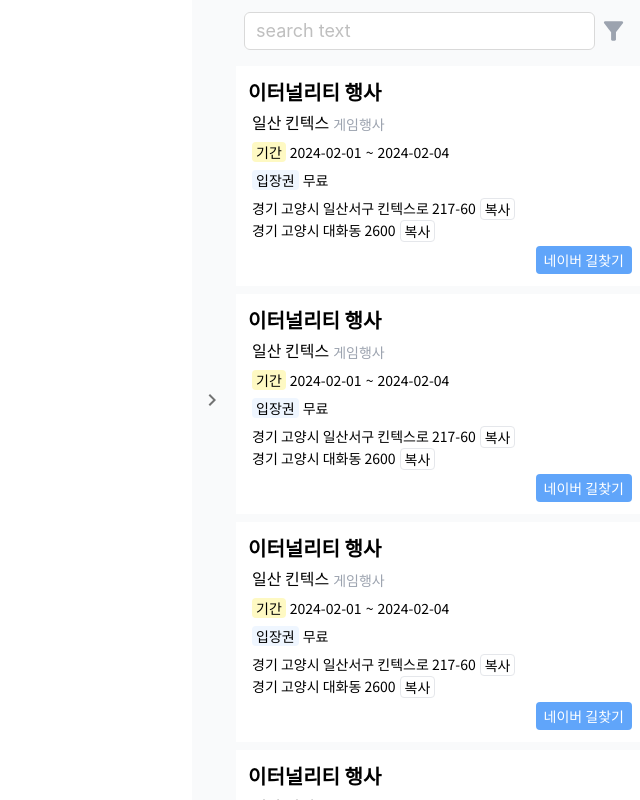
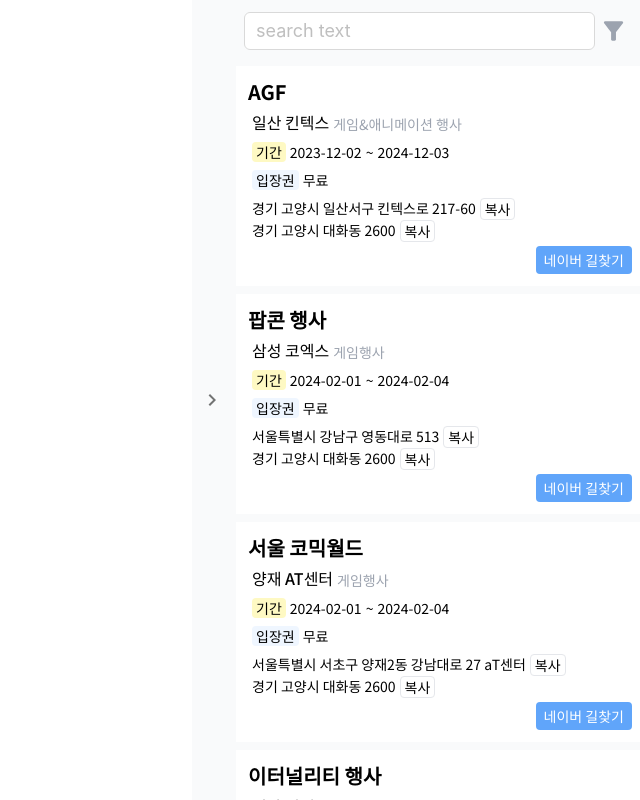
Before and after one commit to kimdongjang/anime-event-maps, a Next.js app: page / in a window 1280 px wide. Shown: the whole page, without its empty margins (640-1280 px from the left). Built offline with nearby package versions, Linux system fonts and the light colour scheme.

Commit message:
map 훅 작업 필요

```diff
--- a/src/components/Event/Summary/index.tsx
+++ b/src/components/Event/Summary/index.tsx
@@ -1,14 +1,18 @@
 import { IEvent } from '@/services/event/@types';
 import { MdLocationOn } from 'react-icons/md';
 import { useRouter } from 'next/navigation';
+import classNames from 'classnames';
+import { MouseEventHandler } from 'react';
 
 interface IEventSummaryProps {
   event: IEvent;
+  className?: string;
+  onClick: (event: IEvent) => void
 }
 
 export const EventSummary = (props: IEventSummaryProps) => {
   const router = useRouter();
-  const { event } = props;
+  const { event, className, onClick } = props;
 
   const handleCopyClipBoard = async (text: string) => {
     try {
@@ -85,8 +89,10 @@ export const EventSummary = (props: IEventSummaryProps) => {
       </div>
     );
   };
+
   return (
-    <div className="bg-white p-3 m-1 w-full">
+    <div className={classNames(className, "bg-white hover:bg-blue-100 p-3 m-1 w-full cursor-pointer")}
+      onClick={() => { onClick(event) }}>
       {/* 타이틀 */}
       <h2 className="font-bold text-xl">{event.title}</h2>
       {/* 이미지 */}
--- a/src/components/Map/index.tsx
+++ b/src/components/Map/index.tsx
@@ -20,15 +20,15 @@ export const Map = ({
     initialCenter = INITIAL_CENTER,
     initialZoom = INITIAL_ZOOM,
 }: Props) => {
-    const [markers, setMarkers] = useRecoilState(markerStore);
+    const [markerList, setMarkerList] = useRecoilState(markerStore);
     const mapRef = useRef<NaverMap | null>(null);
-    const [map, setMap] = useState<NaverMap>();
     const mapInitRef = useRef<NodeJS.Timeout>()
+    const [naverMap, setNaverMap] = useState<NaverMap>();
 
     const addMarker = (event: IEvent) => {
         const marker = new naver.maps.Marker({
-            position: new naver.maps.LatLng(event.lat as number, event.lng as number),
-            map: map
+            position: new naver.maps.LatLng(event.lat, event.lng),
+            map: naverMap
         });
         const infoWindow = new naver.maps.InfoWindow({
             content: [
@@ -42,9 +42,14 @@ export const Map = ({
             if (infoWindow.getMap()) {
                 infoWindow.close();
             } else {
-                !!map && infoWindow.open(map, marker)
+                !!naverMap && infoWindow.open(naverMap, marker)
             }
         })
+    }
+    const panToMarker = (event: IEvent) => {
+        if (!!naverMap) {
+            naverMap.panTo(new naver.maps.LatLng(event.lat, event.lng))
+        }
     }
 
     const initializeMap = () => {
@@ -60,20 +65,21 @@ export const Map = ({
         };
         //새로운 네이버 맵 인스턴스 생성
         const map = new window.naver.maps.Map(mapId, mapOptions);
-        setMap(map);
+        setNaverMap(map);
 
         mapRef.current = map;
     };
 
     useEffect(() => {
-        if (!!map && !!markers.markerList) {
-            markers.markerList.map((data, i) => {
+        if (!!naverMap && !!markerList) {
+            markerList.map((data, i) => {
+                // 선택된 리스트를 지도에 마커로 표시
                 if (data.checked) {
                     addMarker(data.event)
                 }
             })
         }
-    }, [markers, map])
+    }, [markerList, naverMap])
 
     /**
      * 네이버 맵 api가 온전히 로드가 되지 않아서 타이머로 초기화를 진행
@@ -93,10 +99,10 @@ export const Map = ({
     }, []);
 
     useEffect(() => {
-        if (!!map) {
+        if (!!naverMap) {
             clearInterval(mapInitRef.current);
         }
-    }, [map])
+    }, [naverMap])
 
     return (
         <>
--- a/src/components/Sidebar/index.tsx
+++ b/src/components/Sidebar/index.tsx
@@ -10,8 +10,8 @@ import { SearchBox } from '../SearchBox';
 import { IEvent } from '@/services/event/@types';
 import { sampleEvents } from '@/constants/sample';
 import { useRecoilState } from 'recoil';
-import { IMarkerStore, markerStore } from '@/stores/MarkerStore';
 import { IMarker } from '@/constants/common';
+import { markerStore } from '@/stores/MarkerStore';
 
 interface ISidebar {
   handleShow: any;
@@ -19,8 +19,8 @@ interface ISidebar {
   className?: string;
 }
 const Sidebar = (props: ISidebar) => {
+  const [markerList, setMarkerList] = useRecoilState(markerStore);
   const { className, handleShow, isShow } = props;
-  const [markers, setMarkers] = useRecoilState(markerStore);
   const renderBtn = () => {
     if (isShow) {
       return (
@@ -42,32 +42,15 @@ const Sidebar = (props: ISidebar) => {
       );
     }
   };
-  useEffect(() => {
-    if (!!sampleEvents) {
-      let markerList: IMarker[] = [...markers.markerList];
-      sampleEvents.map((data, i) => {
-        if (!!data.lat && !!data.lng) {
-          markerList.push(
-            {
-              coordinates: {
-                lat: data.lat,
-                lng: data.lng,
-              },
-              checked: true,
-              event: data,
-            }
-          )
-        }
-      })
-      setMarkers({
-        markerList: [...markerList]
-      })
-    }
-  }, [])
 
   const renderEventList = () => {
-    return sampleEvents.map((data, i) => <EventSummary event={data} key={i} />);
+    return sampleEvents.map((data, i) => <EventSummary event={data} key={i} onClick={handleEventClick} />);
   };
+  const handleEventClick = (event: IEvent) => {
+    const find = markerList.find(search => search.event.id == event.id)
+    console.log(find)
+  }
+
   return (
     <aside className={`fixed flex h-full `}>
       <div
--- a/src/constants/sample.ts
+++ b/src/constants/sample.ts
@@ -2,6 +2,44 @@ import { IEvent } from '@/services/event/@types';
 
 export const sampleEvents: IEvent[] = [
   {
+    id: 1,
+    title: 'AGF',
+    category: '게임&애니메이션 행사',
+    startDate: '2023-12-02',
+    endDate: '2024-12-03',
+    adress: '일산 킨텍스',
+    doroAddress: '경기 고양시 일산서구 킨텍스로 217-60',
+    jibunAddress: '경기 고양시 대화동 2600',
+    lat: 37.672114742842,
+    lng: 126.75344229799,
+
+  },
+  {
+    id: 2,
+    title: '팝콘 행사',
+    category: '게임행사',
+    startDate: '2024-02-01',
+    endDate: '2024-02-04',
+    adress: '삼성 코엑스',
+    doroAddress: '서울특별시 강남구 영동대로 513',
+    jibunAddress: '경기 고양시 대화동 2600',
+    lat: 37.511817,
+    lng: 127.059122,
+  },
+  {
+    id: 3,
+    title: '서울 코믹월드',
+    category: '게임행사',
+    startDate: '2024-02-01',
+    endDate: '2024-02-04',
+    adress: '양재 AT센터',
+    doroAddress: '서울특별시 서초구 양재2동 강남대로 27 aT센터',
+    jibunAddress: '경기 고양시 대화동 2600',
+    lat: 37.468581,
+    lng: 127.038989,
+  },
+  {
+    id: 4,
     title: '이터널리티 행사',
     category: '게임행사',
     startDate: '2024-02-01',
@@ -11,9 +49,9 @@ export const sampleEvents: IEvent[] = [
     jibunAddress: '경기 고양시 대화동 2600',
     lat: 37.672114742842,
     lng: 126.75344229799,
-
   },
   {
+    id: 5,
     title: '이터널리티 행사',
     category: '게임행사',
     startDate: '2024-02-01',
@@ -21,8 +59,11 @@ export const sampleEvents: IEvent[] = [
     adress: '일산 킨텍스',
     doroAddress: '경기 고양시 일산서구 킨텍스로 217-60',
     jibunAddress: '경기 고양시 대화동 2600',
+    lat: 37.672114742842,
+    lng: 126.75344229799,
   },
   {
+    id: 6,
     title: '이터널리티 행사',
     category: '게임행사',
     startDate: '2024-02-01',
@@ -30,8 +71,11 @@ export const sampleEvents: IEvent[] = [
     adress: '일산 킨텍스',
     doroAddress: '경기 고양시 일산서구 킨텍스로 217-60',
     jibunAddress: '경기 고양시 대화동 2600',
+    lat: 37.672114742842,
+    lng: 126.75344229799,
   },
   {
+    id: 7,
     title: '이터널리티 행사',
     category: '게임행사',
     startDate: '2024-02-01',
@@ -39,32 +83,7 @@ export const sampleEvents: IEvent[] = [
     adress: '일산 킨텍스',
     doroAddress: '경기 고양시 일산서구 킨텍스로 217-60',
     jibunAddress: '경기 고양시 대화동 2600',
-  },
-  {
-    title: '이터널리티 행사',
-    category: '게임행사',
-    startDate: '2024-02-01',
-    endDate: '2024-02-04',
-    adress: '일산 킨텍스',
-    doroAddress: '경기 고양시 일산서구 킨텍스로 217-60',
-    jibunAddress: '경기 고양시 대화동 2600',
-  },
-  {
-    title: '이터널리티 행사',
-    category: '게임행사',
-    startDate: '2024-02-01',
-    endDate: '2024-02-04',
-    adress: '일산 킨텍스',
-    doroAddress: '경기 고양시 일산서구 킨텍스로 217-60',
-    jibunAddress: '경기 고양시 대화동 2600',
-  },
-  {
-    title: '이터널리티 행사',
-    category: '게임행사',
-    startDate: '2024-02-01',
-    endDate: '2024-02-04',
-    adress: '일산 킨텍스',
-    doroAddress: '경기 고양시 일산서구 킨텍스로 217-60',
-    jibunAddress: '경기 고양시 대화동 2600',
+    lat: 37.672114742842,
+    lng: 126.75344229799,
   },
 ];
--- a/src/hooks/useMap.tsx
+++ b/src/hooks/useMap.tsx
@@ -2,7 +2,7 @@ import { useCallback } from 'react';
 import type { Coordinates, NaverMap } from '../types/map';
 import { useMutation } from 'react-query';
 
-const useMap = () => {
+const useMapHook = () => {
     // const { data: map } = useMutation(MAP_KEY);
 
     // const initializeMap = useCallback((map: NaverMap) => {
@@ -27,4 +27,4 @@ const useMap = () => {
     //     getMapOptions,
     // };
 };
-export default useMap;
+export default useMapHook;
--- a/src/pages/index.tsx
+++ b/src/pages/index.tsx
@@ -5,12 +5,17 @@ import Sidebar from '@/components/Sidebar';
 import ChevronLeftIcon from '@mui/icons-material/ChevronLeft';
 import ChevronRightIcon from '@mui/icons-material/ChevronRight';
 
-import { useState } from 'react';
+import { useEffect, useState } from 'react';
 import { IconButton } from '@mui/material';
+import { sampleEvents } from '@/constants/sample';
+import { useRecoilState } from 'recoil';
+import { markerStore } from '@/stores/MarkerStore';
+import { IMarker } from '@/constants/common';
 
 const inter = Inter({ subsets: ['latin'] });
 
 export default function Main() {
+  const [markerList, setMarkerList] = useRecoilState(markerStore);
   const [isShow, setIsShow] = useState(true);
   const renderBtn = () => {
     if (isShow) {
@@ -33,6 +38,29 @@ export default function Main() {
       );
     }
   };
+
+  useEffect(() => {
+    if (!!sampleEvents) {
+      let tempList: IMarker[] = [...markerList];
+      sampleEvents.map((data, i) => {
+        if (!!data.lat && !!data.lng) {
+          tempList.push(
+            {
+              coordinates: {
+                lat: data.lat,
+                lng: data.lng,
+              },
+              checked: true,
+              event: data,
+            }
+          )
+        }
+      })
+      setMarkerList([...tempList])
+    }
+  }, [])
+
+
   const handleShow = (isShow: boolean) => {
     setIsShow(isShow);
   };
--- a/src/services/event/@types/index.tsx
+++ b/src/services/event/@types/index.tsx
@@ -1,6 +1,7 @@
 import { IImage } from '@/constants/common';
 
 export interface IEvent {
+  id: number;
   title: string;
   category: string;
   startDate: string;
@@ -13,6 +14,6 @@ export interface IEvent {
   adress?: string;
   jibunAddress?: string;
   doroAddress?: string;
-  lat?: number;
-  lng?: number;
+  lat: number;
+  lng: number;
 }
--- a/src/stores/MarkerStore.ts
+++ b/src/stores/MarkerStore.ts
@@ -4,13 +4,7 @@ import { atom } from "recoil";
 
 
 
-export interface IMarkerStore {
-    markerList: IMarker[];
-}
-
-export const markerStore = atom<IMarkerStore>({
+export const markerStore = atom<IMarker[]>({
     key: `markerStore`,
-    default: {
-        markerList: []
-    }
+    default: [],
 })
```
Also changed, not shown: src/components/Map/Sidebar/Sidebar.module.scss (deleted, +0 -29 lines), src/components/Map/Sidebar/index.tsx (deleted, +0 -41 lines).
